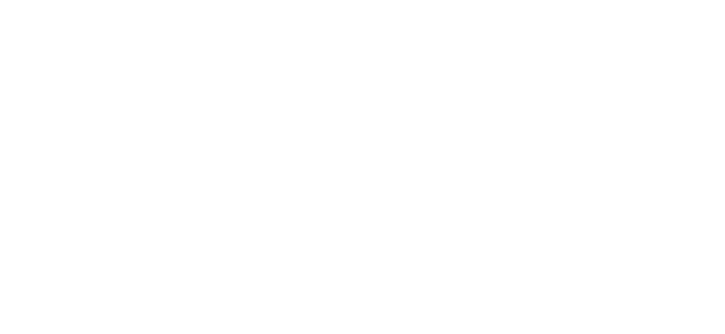
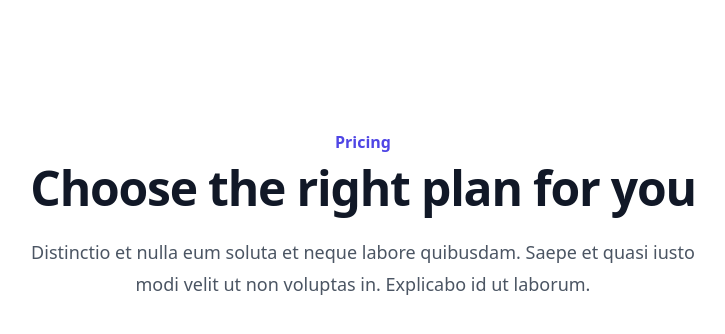
Before and after one commit to hhimanshu/stripe-customer-portal, a React (Vite) app: page / in a window 1280 px wide. Shown: the top 334 px of the page, without its empty margins (277-1002 px from the left). Built offline with nearby package versions, Linux system fonts and the light colour scheme; a web font is replaced by a local one.

Commit message:
embed pricing plan is working

```diff
--- a/src/App.tsx
+++ b/src/App.tsx
@@ -1,4 +1,5 @@
-import StripePricingTable from "./components/PickPlan";
+import PickPlan from "./components/PickPlan";
+import StripePricingTable from "./components/StripePricingTable";
 
 const API_ENDPOINT = "http://127.0.0.1:5001/stripe-cp/us-central1";
 const App = () => {
@@ -64,7 +65,7 @@
 
   return (
     <div className="bg-slate-600">
-      <StripePricingTable />
+      <PickPlan/>
     </div>
   );
 };
--- a/src/components/PickPlan.tsx
+++ b/src/components/PickPlan.tsx
@@ -1,21 +1,23 @@
-import React, { useEffect } from "react";
+import StripePricingTable from './StripePricingTable'
 
-const StripePricingTable = () => {
-    useEffect(() => {
-        const script = document.createElement("script");
-        script.src = "https://js.stripe.com/v3/pricing-table.js";
-        script.async = true;
-        document.body.appendChild(script);
-
-        return () => {
-            document.body.removeChild(script);
-        };
-    }, []);
-
-    return React.createElement("stripe-pricing-table", {
-        "pricing-table-id": "prctbl_1NpgvECDsGObPQ75b7dE5u2y",
-        "publishable-key": "pk_test_51KrSpyCDsGObPQ75ApVFZh2bC2AWrPDHnb5EQnbKWQHE9sAmoTwdKFcX4bH8JQYJf1FKFj95YdRPSqNXSELEnJt200q1Te6ehe",
-    });
-};
-
-export default StripePricingTable;
+export default function PickPlan() {
+  return (
+    <div className="bg-white py-24 sm:py-32">
+      <div className="mx-auto max-w-7xl px-6 lg:px-8">
+        <div className="mx-auto max-w-4xl sm:text-center">
+          <h2 className="text-base font-semibold leading-7 text-indigo-600">Pricing</h2>
+          <p className="mt-2 text-4xl font-bold tracking-tight text-gray-900 sm:text-5xl">
+            Choose the right plan for&nbsp;you
+          </p>
+        </div>
+        <p className="mx-auto mt-6 max-w-2xl text-lg leading-8 text-gray-600 sm:text-center">
+          Distinctio et nulla eum soluta et neque labore quibusdam. Saepe et quasi iusto modi velit ut non voluptas in.
+          Explicabo id ut laborum.
+        </p>
+        <div className="mt-20 flow-root">
+            <StripePricingTable />
+        </div>
+      </div>
+    </div>
+  )
+}
--- /dev/null
+++ b/src/components/StripePricingTable.tsx
@@ -0,0 +1,21 @@
+import React, { useEffect } from "react";
+
+const StripePricingTable = () => {
+    useEffect(() => {
+        const script = document.createElement("script");
+        script.src = "https://js.stripe.com/v3/pricing-table.js";
+        script.async = true;
+        document.body.appendChild(script);
+
+        return () => {
+            document.body.removeChild(script);
+        };
+    }, []);
+
+    return React.createElement("stripe-pricing-table", {
+        "pricing-table-id": "prctbl_1NpgvECDsGObPQ75b7dE5u2y",
+        "publishable-key": "pk_test_51KrSpyCDsGObPQ75ApVFZh2bC2AWrPDHnb5EQnbKWQHE9sAmoTwdKFcX4bH8JQYJf1FKFj95YdRPSqNXSELEnJt200q1Te6ehe",
+    });
+};
+
+export default StripePricingTable;
```
